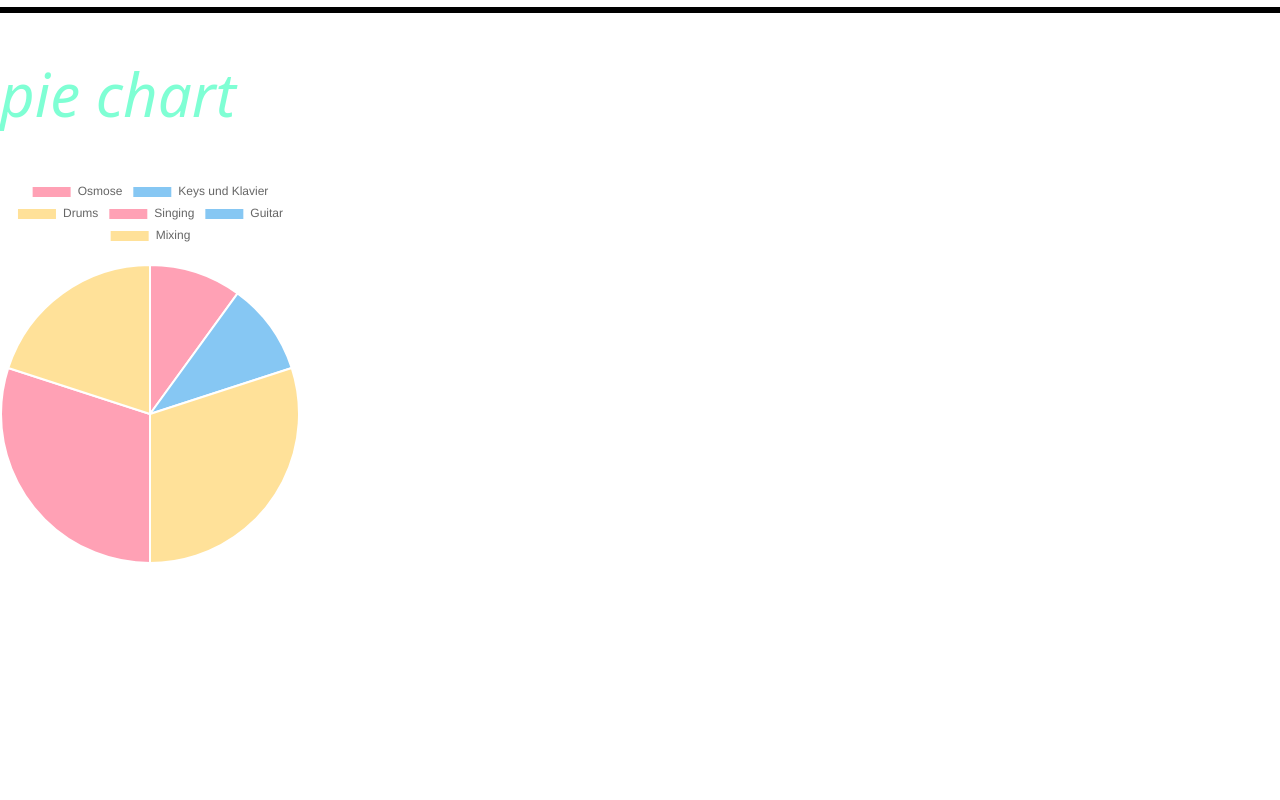
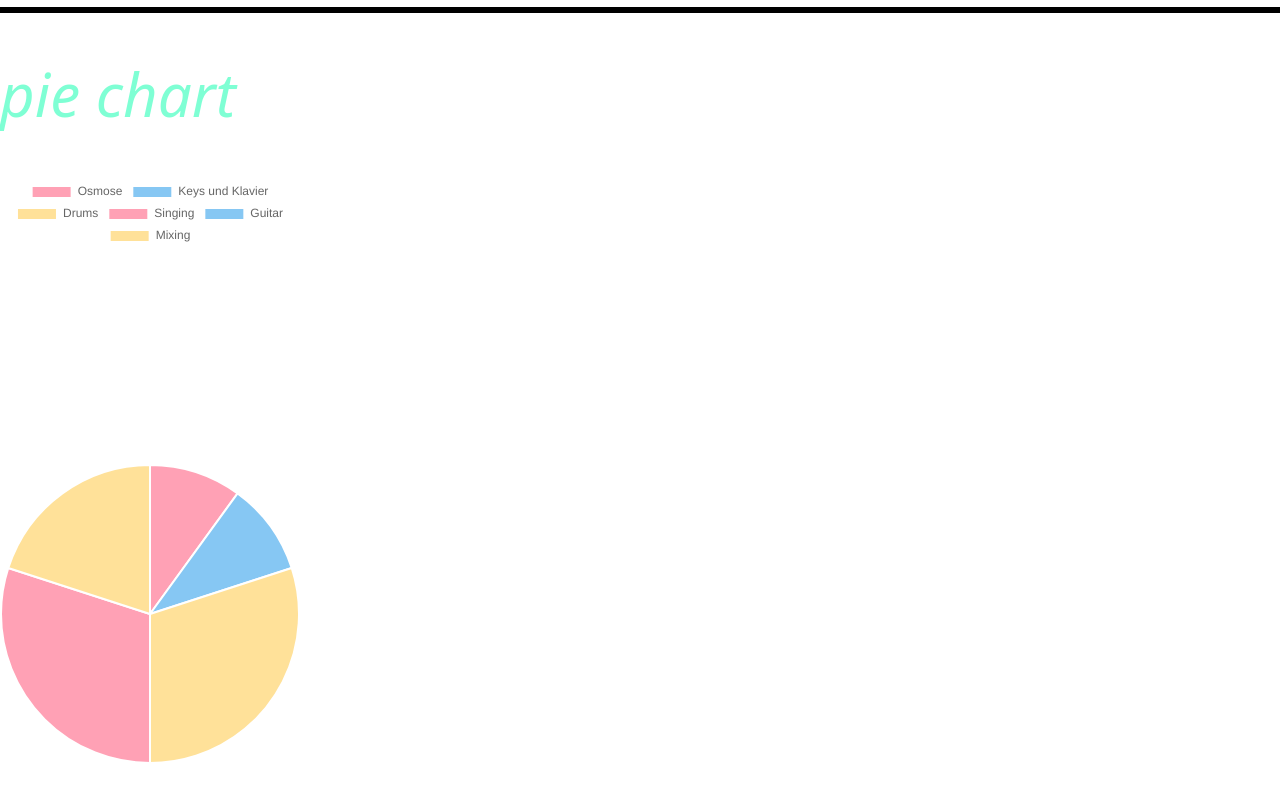
Before and after one commit to IndieC/cauliflauer, a plain HTML site: page planner.html in a window 1280 px wide. Shown: the part 3965-4765 px from the top of the page. Before the commit the page ends 4541 px from the top, so only its background shows below. Drawn offline with nearby package versions, Linux system fonts and the light colour scheme.

Commit message:
Update planner.html

```diff
--- a/planner.html
+++ b/planner.html
@@ -151,7 +151,7 @@
 
 <h1>pie chart</h1>
 
-<canvas id="practiceHoursChart" width="" height="400"></canvas>
+<canvas id="practiceHoursChart" width="" height="800"></canvas>
 
 
 <script src="planner.js"></script>
```
